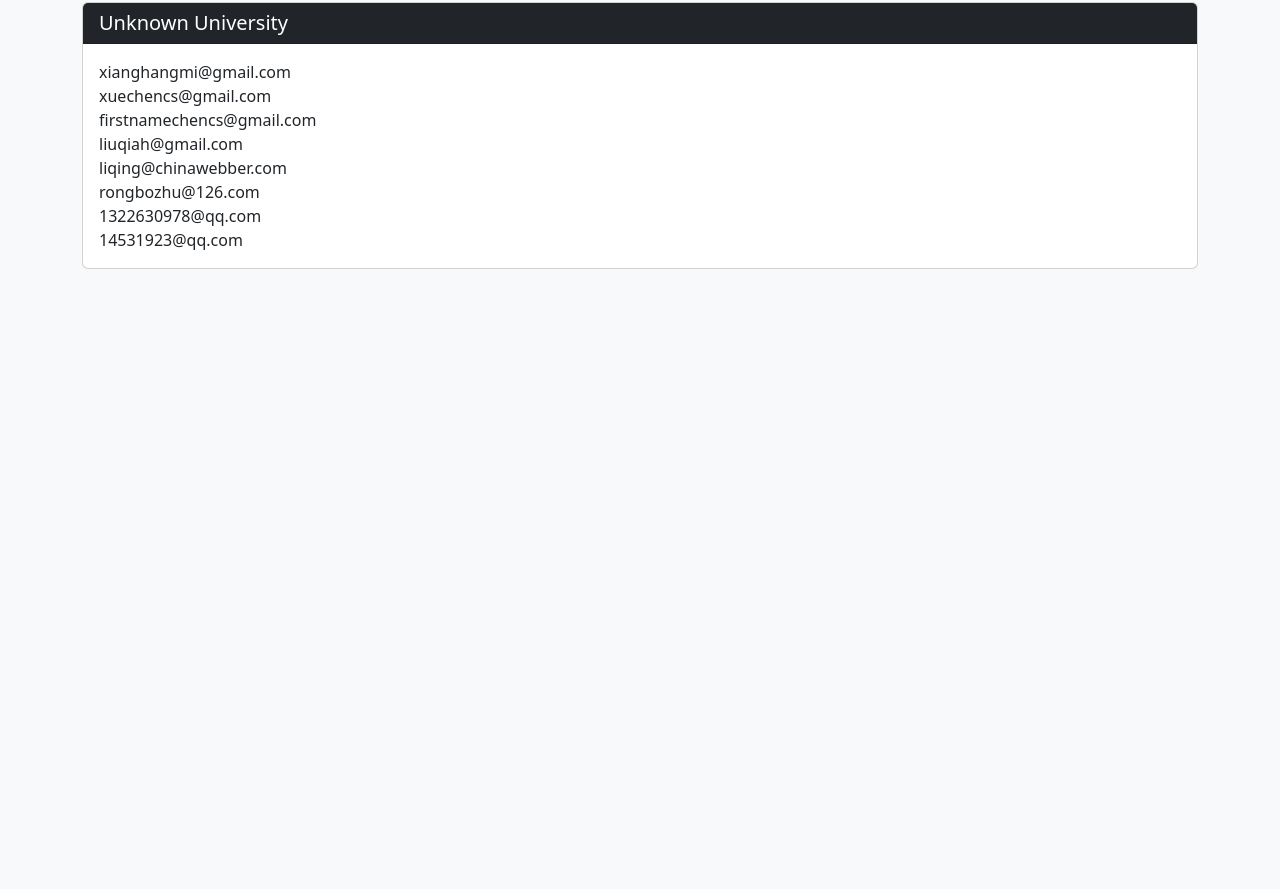
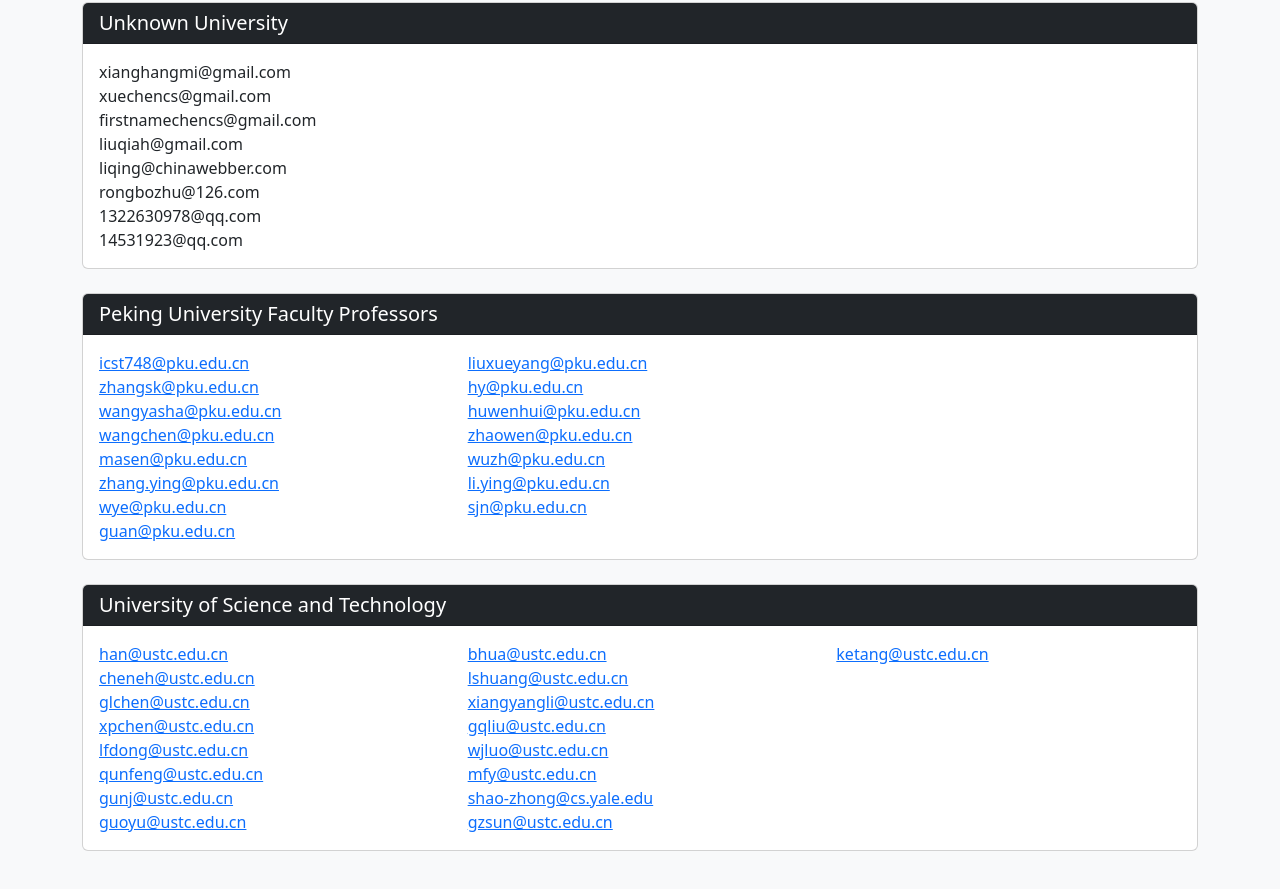
Before and after one commit to Bilal-ptr/Email-Directory, a plain HTML site: page index.html in a window 1280 px wide. Shown: the part 1803-2692 px from the top of the page. Before the commit the page ends 2120 px from the top, so only its background shows below. Drawn offline with nearby package versions, Linux system fonts and the light colour scheme.

```diff
--- a/index.html
+++ b/index.html
@@ -223,6 +223,77 @@
                 </div>
             </div>
         </div>
+
+        <div class="card mb-4">
+            <div class="card-header bg-dark text-white">
+                <h2 class="h5 mb-0">Peking University Faculty Professors</h2>
+            </div>
+            <div class="card-body">
+                <div class="row">
+                    <div class="col-md-4">
+                        <a href="mailto:icst748@pku.edu.cn">icst748@pku.edu.cn</a><br>
+                        <a href="mailto:zhangsk@pku.edu.cn">zhangsk@pku.edu.cn</a><br>
+                        <a href="mailto:wangyasha@pku.edu.cn">wangyasha@pku.edu.cn</a><br>
+                        <a href="mailto:wangchen@pku.edu.cn">wangchen@pku.edu.cn</a><br>
+                        <a href="mailto:masen@pku.edu.cn">masen@pku.edu.cn</a><br>
+                        <a href="mailto:zhang.ying@pku.edu.cn">zhang.ying@pku.edu.cn</a><br>
+                        <a href="mailto:wye@pku.edu.cn">wye@pku.edu.cn</a><br>
+                        <a href="mailto:guan@pku.edu.cn">guan@pku.edu.cn</a>
+                    </div>
+                    <div class="col-md-4">
+                        <a href="mailto:liuxueyang@pku.edu.cn">liuxueyang@pku.edu.cn</a><br>
+                        <a href="mailto:hy@pku.edu.cn">hy@pku.edu.cn</a><br>
+                        <a href="mailto:huwenhui@pku.edu.cn">huwenhui@pku.edu.cn</a><br>
+                        <a href="mailto:zhaowen@pku.edu.cn">zhaowen@pku.edu.cn</a><br>
+                        <a href="mailto:wuzh@pku.edu.cn">wuzh@pku.edu.cn</a><br>
+                        <a href="mailto:li.ying@pku.edu.cn">li.ying@pku.edu.cn</a><br>
+                        <a href="mailto:sjn@pku.edu.cn">sjn@pku.edu.cn</a>
+                    </div>
+                </div>
+            </div>
+        </div>
+
+        <!-- University of Science and Technology Card -->
+        <div class="card mb-4">
+            <div class="card-header bg-dark text-white">
+                <h2 class="h5 mb-0">University of Science and Technology</h2>
+            </div>
+            <div class="card-body">
+                <div class="row">
+                    <div class="col-md-4">
+                        <a href="mailto:han@ustc.edu.cn">han@ustc.edu.cn</a><br>
+                        <a href="mailto:cheneh@ustc.edu.cn">cheneh@ustc.edu.cn</a><br>
+                        <a href="mailto:glchen@ustc.edu.cn">glchen@ustc.edu.cn</a><br>
+                        <a href="mailto:xpchen@ustc.edu.cn">xpchen@ustc.edu.cn</a><br>
+                        <a href="mailto:lfdong@ustc.edu.cn">lfdong@ustc.edu.cn</a><br>
+                        <a href="mailto:qunfeng@ustc.edu.cn">qunfeng@ustc.edu.cn</a><br>
+                        <a href="mailto:gunj@ustc.edu.cn">gunj@ustc.edu.cn</a><br>
+                        <a href="mailto:guoyu@ustc.edu.cn">guoyu@ustc.edu.cn</a>
+                    </div>
+                    <div class="col-md-4">
+                        <a href="mailto:bhua@ustc.edu.cn">bhua@ustc.edu.cn</a><br>
+                        <a href="mailto:lshuang@ustc.edu.cn">lshuang@ustc.edu.cn</a><br>
+                        <a href="mailto:xiangyangli@ustc.edu.cn">xiangyangli@ustc.edu.cn</a><br>
+                        <a href="mailto:gqliu@ustc.edu.cn">gqliu@ustc.edu.cn</a><br>
+                        <a href="mailto:wjluo@ustc.edu.cn">wjluo@ustc.edu.cn</a><br>
+                        <a href="mailto:mfy@ustc.edu.cn">mfy@ustc.edu.cn</a><br>
+                        <a href="mailto:shao-zhong@cs.yale.edu">shao-zhong@cs.yale.edu</a><br>
+                        <a href="mailto:gzsun@ustc.edu.cn">gzsun@ustc.edu.cn</a>
+                    </div>
+                    <div class="col-md-4">
+                        <a href="mailto:ketang@ustc.edu.cn">ketang@ustc.edu.cn</a>
+                    </div>
+                </div>
+            </div>
+        </div>
+
+
+
+
+
+
+
+
     </div>
 
     <!-- Bootstrap JavaScript -->
```
